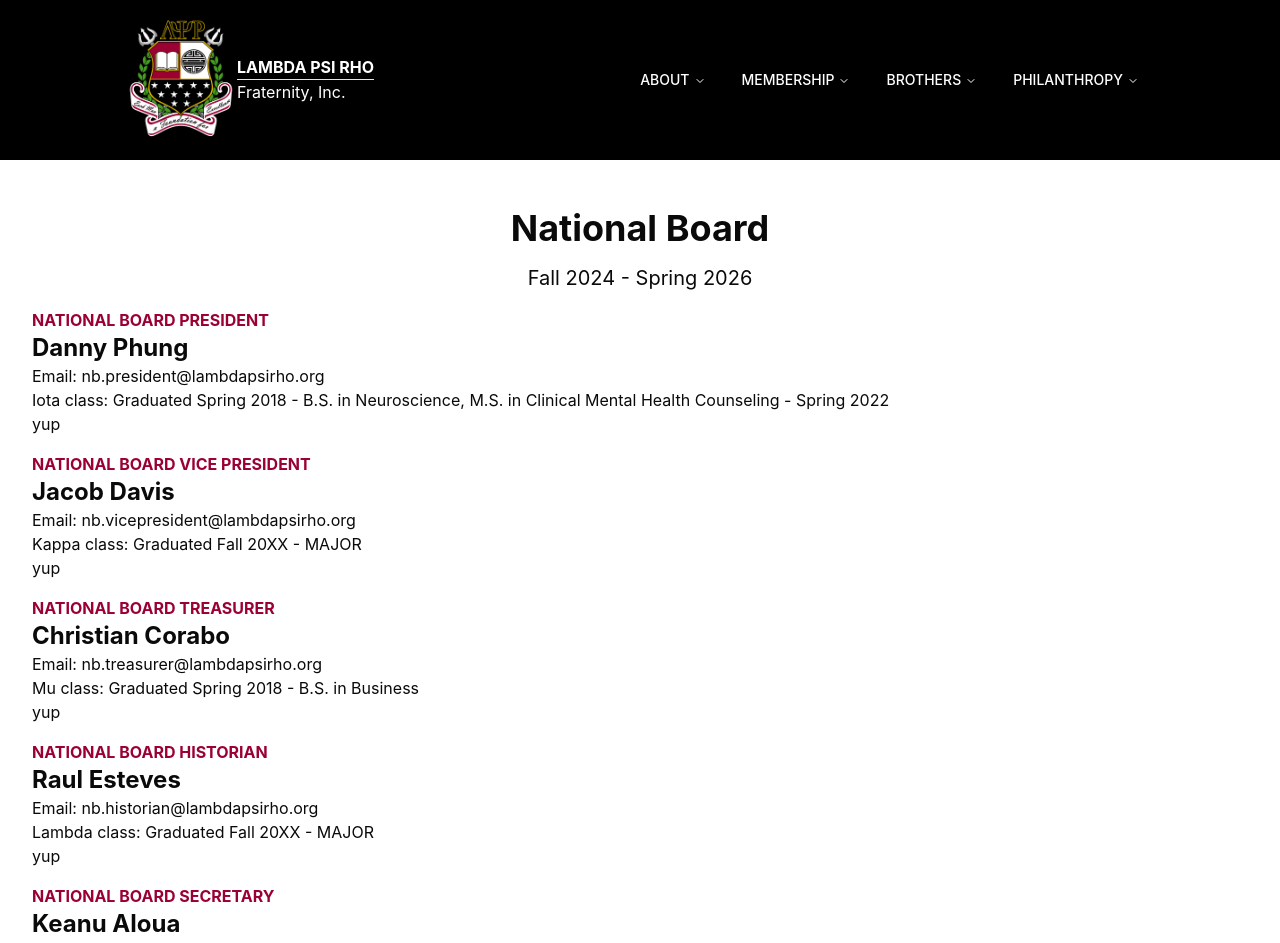
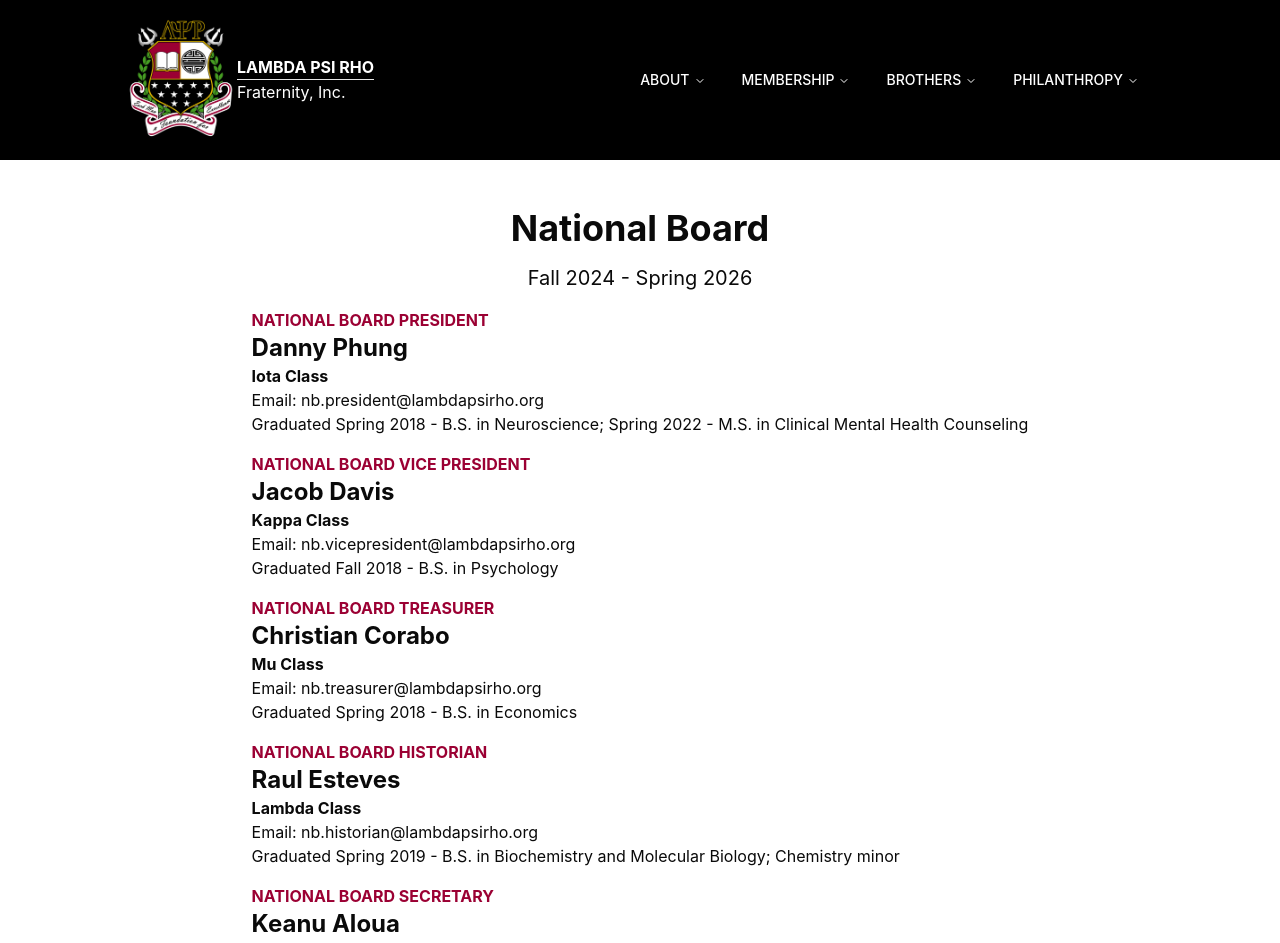
Before and after one commit to keanu-a/lpr-website, a React (Vite) app: page /national-board in a window 1280 px wide. Shown: the top 943 px of the page. Built offline with nearby package versions, Linux system fonts and the light colour scheme.

Commit message:
Removed events page for now

```diff
--- a/src/App.tsx
+++ b/src/App.tsx
@@ -17,7 +17,7 @@ import AlumniChapter from '@/pages/Brothers/AlumniChapter.tsx';
 import NationalBoard from '@/pages/Brothers/NationalBoard.tsx';
 
 import LocalPhilanthropies from '@/pages/Philanthropy/LocalPhilanthropies.tsx';
-import UpcomingEvents from '@/pages/About/UpcomingEvents.tsx';
+// import UpcomingEvents from '@/pages/About/UpcomingEvents.tsx';
 
 export default function App() {
   return (
@@ -28,7 +28,7 @@ export default function App() {
         <Route element={<PageLayout />}>
           {/* ABOUT TAB */}
           <Route path="/about-us" element={<About />} />
-          <Route path="/upcoming-events" element={<UpcomingEvents />} />
+          {/* <Route path="/upcoming-events" element={<UpcomingEvents />} /> */}
           <Route path="/academics" element={<Academics />} />
           <Route path="/stepping" element={<Stepping />} />
 
--- a/src/data/nationalBoard.ts
+++ b/src/data/nationalBoard.ts
@@ -1,4 +1,4 @@
-export const term: string = "Fall 2024 - Spring 2026";
+export const term: string = 'Fall 2024 - Spring 2026';
 
 export const nationalBoard: {
   name: string;
@@ -7,53 +7,48 @@ export const nationalBoard: {
   class: string;
   graduation: string;
   degree: string;
-  bio: string;
+  bio?: string;
   photo?: string;
 }[] = [
   {
-    name: "Danny Phung",
-    position: "National Board President",
-    email: "nb.president@lambdapsirho.org",
-    class: "Iota",
-    graduation: "Spring 2018",
+    name: 'Danny Phung',
+    position: 'National Board President',
+    email: 'nb.president@lambdapsirho.org',
+    class: 'Iota',
+    graduation: 'Spring 2018',
     degree:
-      "B.S. in Neuroscience, M.S. in Clinical Mental Health Counseling - Spring 2022",
-    bio: "yup",
+      'B.S. in Neuroscience; Spring 2022 - M.S. in Clinical Mental Health Counseling',
   },
   {
-    name: "Jacob Davis",
-    position: "National Board Vice President",
-    email: "nb.vicepresident@lambdapsirho.org",
-    class: "Kappa",
-    graduation: "Fall 20XX",
-    degree: "MAJOR",
-    bio: "yup",
+    name: 'Jacob Davis',
+    position: 'National Board Vice President',
+    email: 'nb.vicepresident@lambdapsirho.org',
+    class: 'Kappa',
+    graduation: 'Fall 2018',
+    degree: 'B.S. in Psychology',
   },
   {
-    name: "Christian Corabo",
-    position: "National Board Treasurer",
-    email: "nb.treasurer@lambdapsirho.org",
-    class: "Mu",
-    graduation: "Spring 2018",
-    degree: "B.S. in Business",
-    bio: "yup",
+    name: 'Christian Corabo',
+    position: 'National Board Treasurer',
+    email: 'nb.treasurer@lambdapsirho.org',
+    class: 'Mu',
+    graduation: 'Spring 2018',
+    degree: 'B.S. in Economics',
   },
   {
-    name: "Raul Esteves",
-    position: "National Board Historian",
-    email: "nb.historian@lambdapsirho.org",
-    class: "Lambda",
-    graduation: "Fall 20XX",
-    degree: "MAJOR",
-    bio: "yup",
+    name: 'Raul Esteves',
+    position: 'National Board Historian',
+    email: 'nb.historian@lambdapsirho.org',
+    class: 'Lambda',
+    graduation: 'Spring 2019',
+    degree: 'B.S. in Biochemistry and Molecular Biology; Chemistry minor',
   },
   {
-    name: "Keanu Aloua",
-    position: "National Board Secretary",
-    email: "nb.secretary@lambdapsirho.org",
-    class: "Sigma",
-    graduation: "Fall 20XX",
-    degree: "MAJOR",
-    bio: "yup",
+    name: 'Keanu Aloua',
+    position: 'National Board Secretary',
+    email: 'nb.secretary@lambdapsirho.org',
+    class: 'Sigma',
+    graduation: 'Spring 2024',
+    degree: 'B.S. in Computer Science',
   },
 ];
--- a/src/data/navBarItems.ts
+++ b/src/data/navBarItems.ts
@@ -8,10 +8,10 @@ export const navBarItems: NavItem[] = [
         name: 'About us',
         href: '/about-us',
       },
-      {
-        name: 'Upcoming Events',
-        href: '/upcoming-events',
-      },
+      // {
+      //   name: 'Upcoming Events',
+      //   href: '/upcoming-events',
+      // },
       {
         name: 'Stepping',
         href: '/stepping',
--- a/src/pages/Brothers/NationalBoard.tsx
+++ b/src/pages/Brothers/NationalBoard.tsx
@@ -1,23 +1,22 @@
-import Title from "@/components/Title";
-import { term, nationalBoard } from "@/data/nationalBoard";
+import Title from '@/components/Title';
+import { term, nationalBoard } from '@/data/nationalBoard';
 
 export default function NationalBoard() {
   return (
-    <div className="flex flex-col gap-4">
-      <h1 className="flex justify-center text-2xl font-bold md:text-4xl">
-        National Board
-      </h1>
+    <div className="flex flex-col gap-4 items-center">
+      <h1 className="text-2xl font-bold md:text-4xl">National Board</h1>
 
-      <h2 className="flex justify-center text-xl">{term}</h2>
+      <h2 className="text-xl">{term}</h2>
 
       <div className="flex flex-col gap-4">
         {nationalBoard.map((data, nationalBoardIndex) => (
           <div key={nationalBoardIndex}>
             <Title title={data.name} subtitle={data.position} />
+            <h4 className="font-bold">{data.class} Class</h4>
 
             <h5>Email: {data.email}</h5>
             <p>
-              {data.class} class: Graduated {data.graduation} - {data.degree}
+              Graduated {data.graduation} - {data.degree}
             </p>
 
             <p>{data.bio}</p>
```
